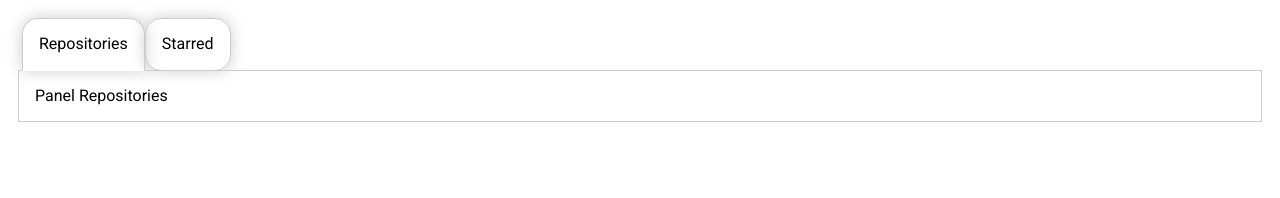
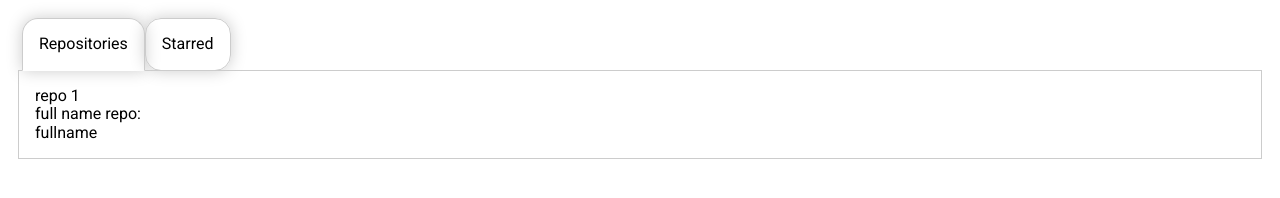
Before and after one commit to wendellmoraisz/githubUsers, a React (Create React App) app: page / in a window 1280 px wide. Shown: the part 238-436 px from the top of the page. Built offline with nearby package versions, Linux system fonts and the light colour scheme.

Commit message:
feat: componente de items do repositório

```diff
--- a/src/components/repositories/index.tsx
+++ b/src/components/repositories/index.tsx
@@ -1,3 +1,4 @@
+import RepositoryItem from "../repository-item";
 import * as S from "./styles";
 
 function Repositories() {
@@ -10,8 +11,20 @@ function Repositories() {
                 <S.WrapperTab>Repositories</S.WrapperTab>
                 <S.WrapperTab>Starred</S.WrapperTab>
             </S.WrapperTabList>
-            <S.WrapperTabPanel>Panel Repositories</S.WrapperTabPanel>
-            <S.WrapperTabPanel>Panel Starred</S.WrapperTabPanel>
+            <S.WrapperTabPanel>
+                <RepositoryItem
+                name="repo 1"
+                linkToRepo="linkrepo"
+                fullName="fullname"
+                />
+            </S.WrapperTabPanel>
+            <S.WrapperTabPanel>
+            <RepositoryItem
+                name="repo 2"
+                linkToRepo="linkrepo2"
+                fullName="fullname2"
+                />
+            </S.WrapperTabPanel>
         </S.WrapperTabs>
     );
 }
--- /dev/null
+++ b/src/components/repository-item/index.tsx
@@ -0,0 +1,23 @@
+
+interface Props {
+    name: string
+    linkToRepo: string
+    fullName: string
+}
+
+function RepositoryItem({name, linkToRepo, fullName}: Props) {
+
+    return (
+        <div>
+            <h2>{name}</h2>
+            <h4>full name repo:</h4>
+            <a href={linkToRepo}
+             target="_blank"
+             >
+                {fullName}
+                </a>
+        </div>
+    );
+}
+
+export default RepositoryItem;
```
